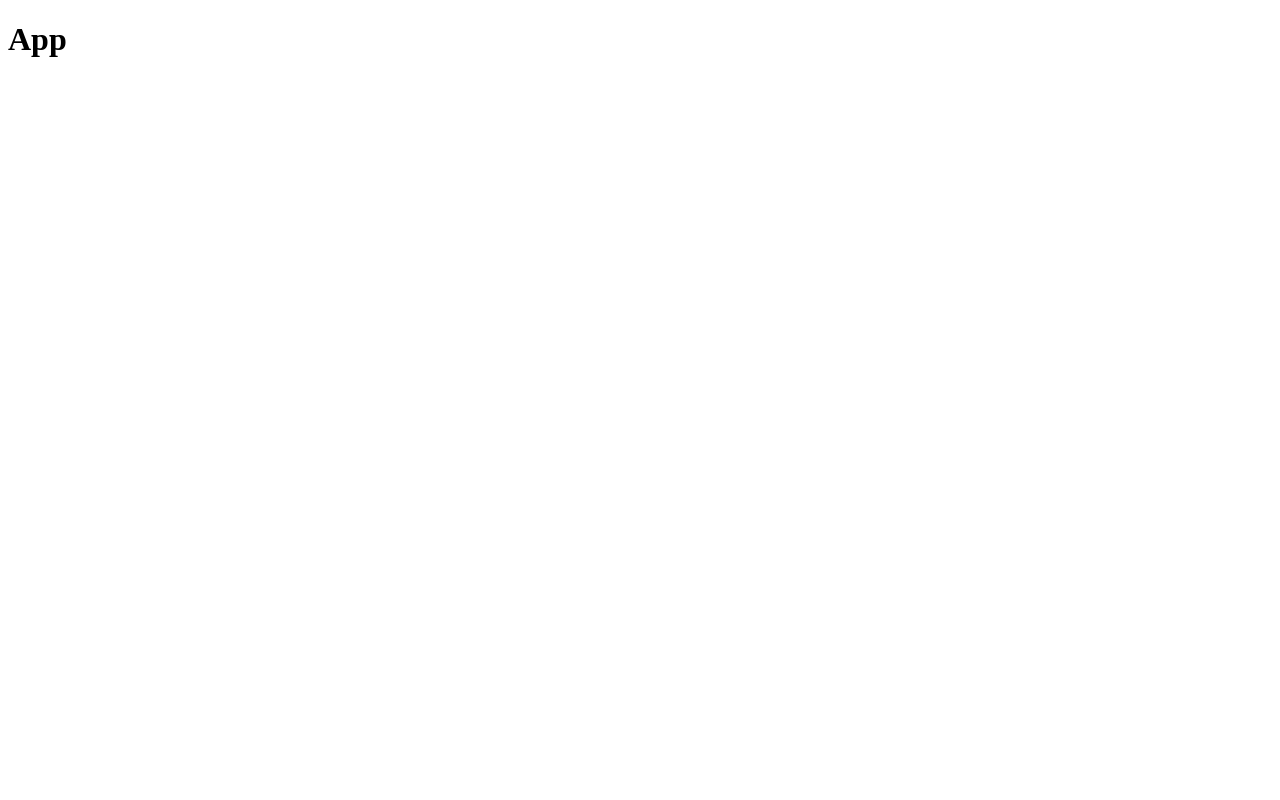
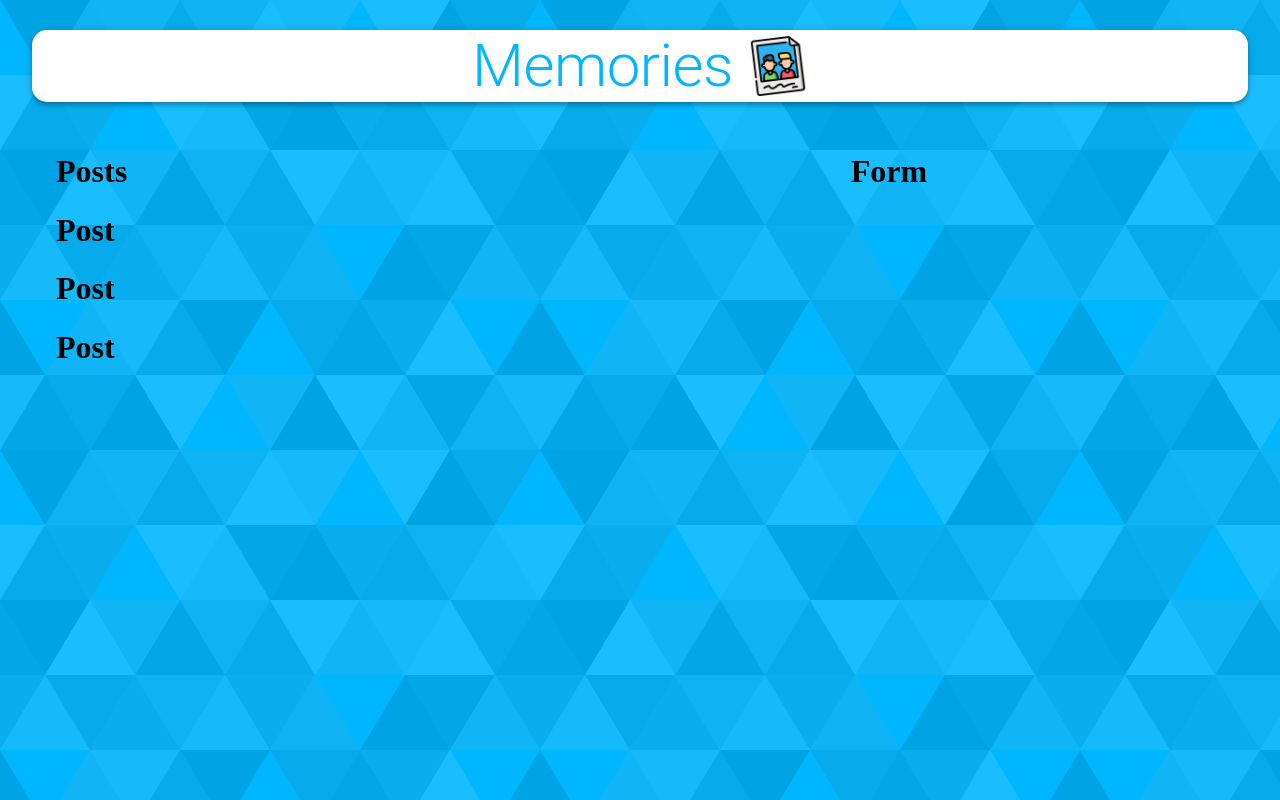
Before and after one commit to shivam-kakkar/memories, a React (Create React App) app in the folder client/: page / in a window 1280 px wide. Built offline with nearby package versions, Linux system fonts and the light colour scheme.

Commit message:
Structured Frontend and Created App Component

```diff
--- a/client/src/App.js
+++ b/client/src/App.js
@@ -1,10 +1,34 @@
 import React from "react";
+import { Container, AppBar, Typography, Grow, Grid } from "@material-ui/core";
+
+import Posts from "./components/Posts/Posts";
+import Form from "./components/Form/Form";
+import useStyles from "./styles";
+import memories from "./images/memories.png";
 
 const App = () => {
+  const classes = useStyles();
   return (
-    <div>
-      <h1>App</h1>
-    </div>
+    <Container maxWidth="lg">
+      <AppBar className={classes.appBar} position="static" color="inherit">
+        <Typography className={classes.heading} variant="h2" align="center">
+          Memories
+        </Typography>
+        <img className={classes.image} src={memories} alt="memories" height="60" />
+      </AppBar>
+      <Grow in>
+        <Container>
+          <Grid container justify="space-between" alignItems="stretch" spacing={3}>
+            <Grid item xs={12} sm={7}>
+              <Posts />
+            </Grid>
+            <Grid item xs={12} sm={4}>
+              <Form />
+            </Grid>
+          </Grid>
+        </Container>
+      </Grow>
+    </Container>
   );
 };
 
--- /dev/null
+++ b/client/src/components/Form/Form.js
@@ -0,0 +1,11 @@
+import React from "react";
+
+const Form = () => {
+  return (
+    <div>
+      <h1>Form</h1>
+    </div>
+  );
+};
+
+export default Form;
--- /dev/null
+++ b/client/src/components/Posts/Post/Post.js
@@ -0,0 +1,11 @@
+import React from "react";
+
+const Post = () => {
+  return (
+    <div>
+      <h1>Post</h1>
+    </div>
+  );
+};
+
+export default Post;
--- /dev/null
+++ b/client/src/components/Posts/Posts.js
@@ -0,0 +1,15 @@
+import React from "react";
+import Post from "./Post/Post";
+
+const Posts = () => {
+  return (
+    <div>
+      <h1>Posts</h1>
+      <Post />
+      <Post />
+      <Post />
+    </div>
+  );
+};
+
+export default Posts;
--- /dev/null
+++ b/client/src/styles.js
@@ -0,0 +1,18 @@
+import { makeStyles } from "@material-ui/core/styles";
+
+export default makeStyles(() => ({
+  appBar: {
+    borderRadius: 15,
+    margin: "30px 0",
+    display: "flex",
+    flexDirection: "row",
+    justifyContent: "center",
+    alignItems: "center",
+  },
+  heading: {
+    color: "rgba(0,183,255, 1)",
+  },
+  image: {
+    marginLeft: "15px",
+  },
+}));
```
Also changed, not shown: client/src/components/Form/styles.js (added), client/src/components/Posts/Post/styles.js (added), client/src/components/Posts/styles.js (added), client/src/images/memories.png (added), client/src/index.css.
